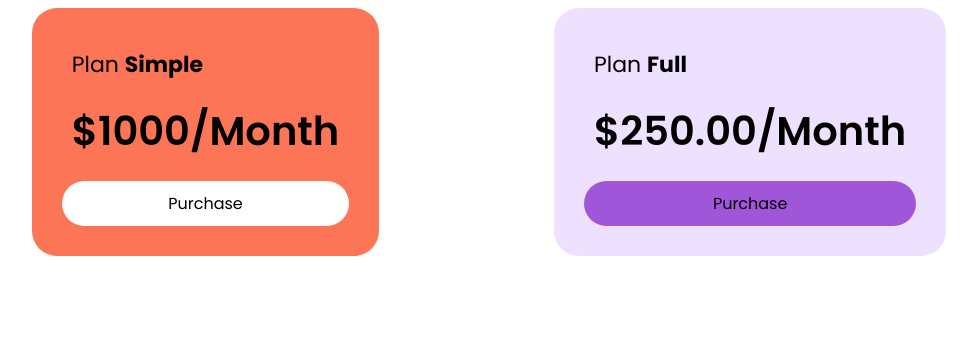
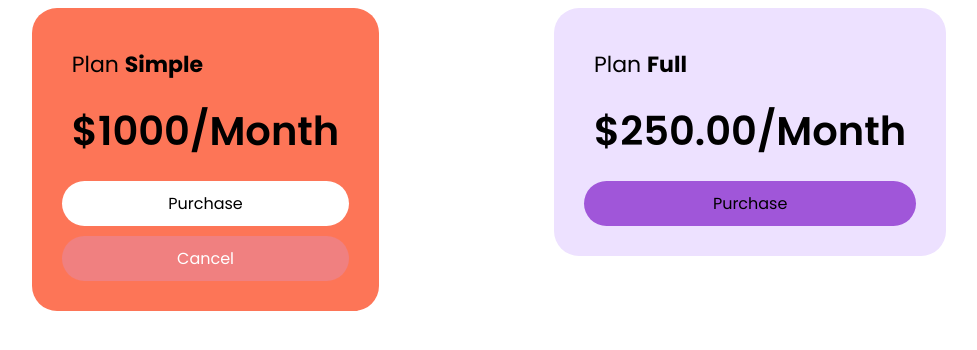
Before and after one commit to gabrielnavas/angular-udemy-felipe-freitas, an Angular app in the folder section-3/card-example-project/: page / in a window 1280 px wide. Shown: the top 350 px of the page, without its empty margins (151-1128 px from the left). Built offline with nearby package versions, Linux system fonts and the light colour scheme.

Commit message:
css inside component

```diff
--- a/section-3/card-example-project/src/app/card/card.component.html
+++ b/section-3/card-example-project/src/app/card/card.component.html
@@ -3,4 +3,5 @@
   <div class="card__price card__item">{{ fullPrice }}</div>
   <!--  <div class="card__button card__item">Purchase</div>-->
   <app-card-button></app-card-button>
+  <app-card-button-cancel></app-card-button-cancel>
 </div>
--- /dev/null
+++ b/section-3/card-example-project/src/app/cards/card-button-cancel/card-button-cancel.component.ts
@@ -0,0 +1,34 @@
+import {Component} from '@angular/core';
+
+@Component({
+  selector: 'app-card-button-cancel',
+  template: `
+    <div class="card-cancel-button">Cancel</div>
+  `,
+  styles: [`
+    .card-cancel-button {
+      font-size: 16px;
+      text-align: center;
+      margin-top: 10px;
+      border-radius: 25px;
+      background-color: lightcoral;
+      color: white;
+      cursor: pointer;
+      padding: 10px;
+
+      &:hover {
+        background-color: white;
+        color: lightcoral;
+      }
+
+      &:active {
+        color: lightcoral;
+        font-weight: bold;
+        background-color: white;
+      }
+    }
+  `]
+})
+export class CardButtonCancelComponent {
+
+}
--- a/section-3/card-example-project/src/app/cards/cards.module.ts
+++ b/section-3/card-example-project/src/app/cards/cards.module.ts
@@ -4,6 +4,7 @@ import {CardComponent} from "../card/card.component";
 import {CardPurpleComponent} from "../card-purple/card-purple.component";
 import {CardButtonComponent} from "../card-button/card-button.component";
 import {CardPurpleButtonComponent} from "../card-purple-button/card-purple-button.component";
+import { CardButtonCancelComponent } from './card-button-cancel/card-button-cancel.component';
 
 
 @NgModule({
@@ -11,7 +12,8 @@ import {CardPurpleButtonComponent} from "../card-purple-button/card-purple-butto
     CardComponent,
     CardPurpleComponent,
     CardButtonComponent,
-    CardPurpleButtonComponent
+    CardPurpleButtonComponent,
+    CardButtonCancelComponent
   ],
   imports: [
     CommonModule
```
Also changed, not shown: section-3/card-example-project/src/app/cards/card-button-cancel/card-button-cancel.component.html (added), section-3/card-example-project/src/app/cards/card-button-cancel/card-button-cancel.component.scss (added), 1 other file (tests, documents, lock files or other folders).
